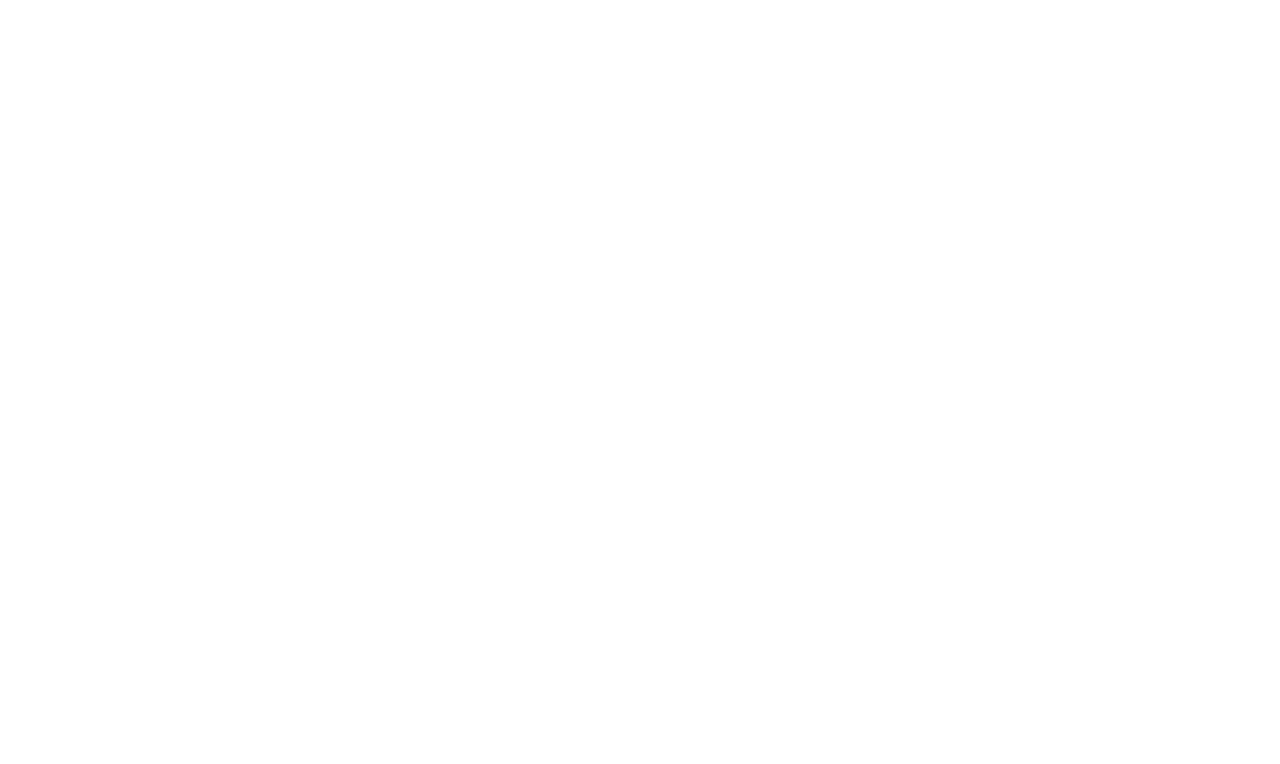
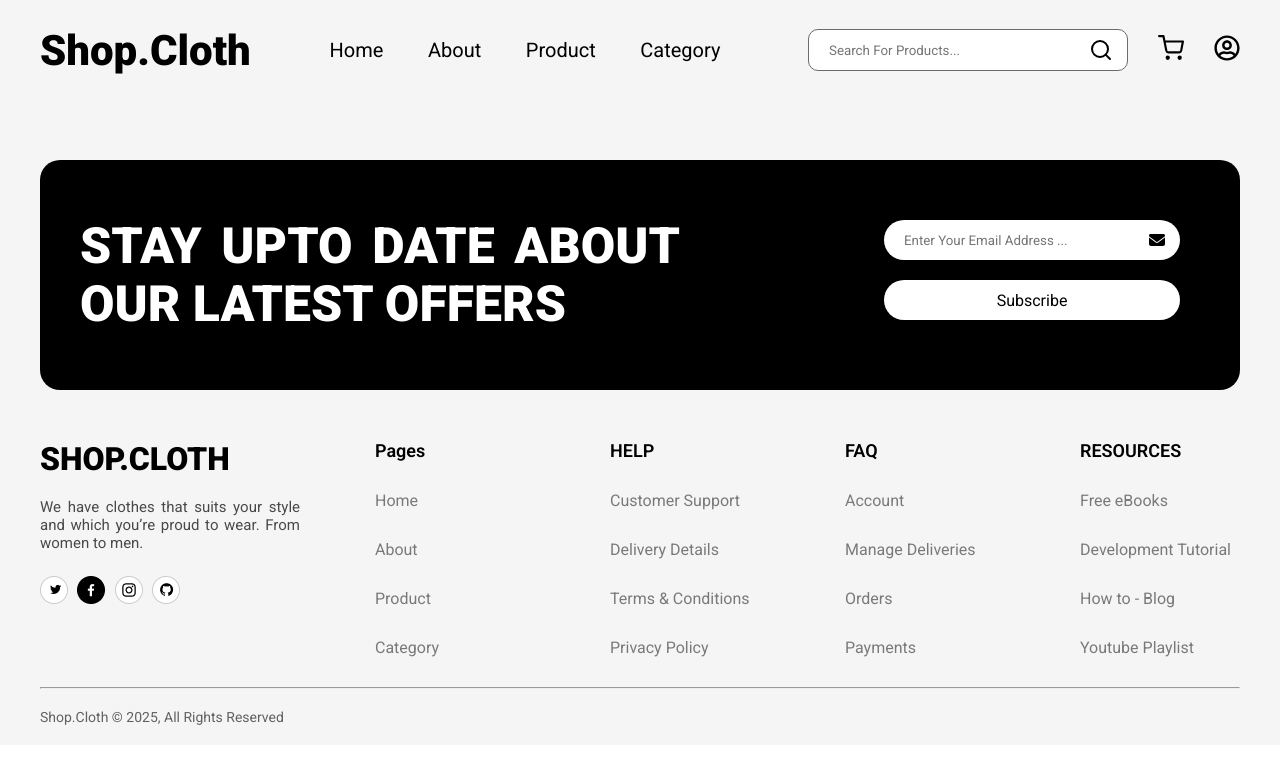
Before and after one commit to Blessen25/clothappcstm, a React (Create React App) app in the folder frontend/clothapp/: page /Aboutus in a window 1280 px wide. Before the commit this address had no page. Shown: the top 764 px of the page. Built offline with nearby package versions, Linux system fonts and the light colour scheme.

Commit message:
Commited Changes

```diff
--- a/frontend/clothapp/src/App.tsx
+++ b/frontend/clothapp/src/App.tsx
@@ -19,6 +19,12 @@
             <Footer />
           </>
         }/>
+        <Route path='/Aboutus' element={
+          <>
+            <Header />
+            <Footer />
+          </>
+        } />
         </Routes>
       </Router>
     </>
--- a/frontend/clothapp/src/components/footer/footer.tsx
+++ b/frontend/clothapp/src/components/footer/footer.tsx
@@ -49,7 +49,7 @@
                      <div className="footerbottomchildtwo">
                         <p>Pages</p>
                         <a href="/">Home</a>
-                        <a href="#">About</a>
+                        <a href="/Aboutus">About</a>
                         <a href="#">Product</a>
                         <a href="#">Category</a>
                      </div>
--- a/frontend/clothapp/src/components/header/header.tsx
+++ b/frontend/clothapp/src/components/header/header.tsx
@@ -26,7 +26,7 @@
                 </div>
                 <div className="headerchildsecond">
                     <a href="/" >Home</a>
-                    <a href="#">About</a>
+                    <a href="/Aboutus">About</a>
                     <a href="#">Product</a>
                     <a href="#">Category</a>
                 </div>
@@ -72,7 +72,7 @@
                     <FontAwesomeIcon icon={faSearch} className="searchiconsidebarcstm"/>
                 </div>
                 <a href="/" onClick={handleSidebarChange}>Home</a>
-                <a href="#" onClick={handleSidebarChange}>About</a>
+                <a href="/Aboutus" onClick={handleSidebarChange}>About</a>
                 <a href="#" onClick={handleSidebarChange}>Product</a>
                 <a href="#" onClick={handleSidebarChange}>Category</a>
             </div>
```
Also changed, not shown: frontend/clothapp/src/screens/about/about.tsx (added, +11 -0 lines).
